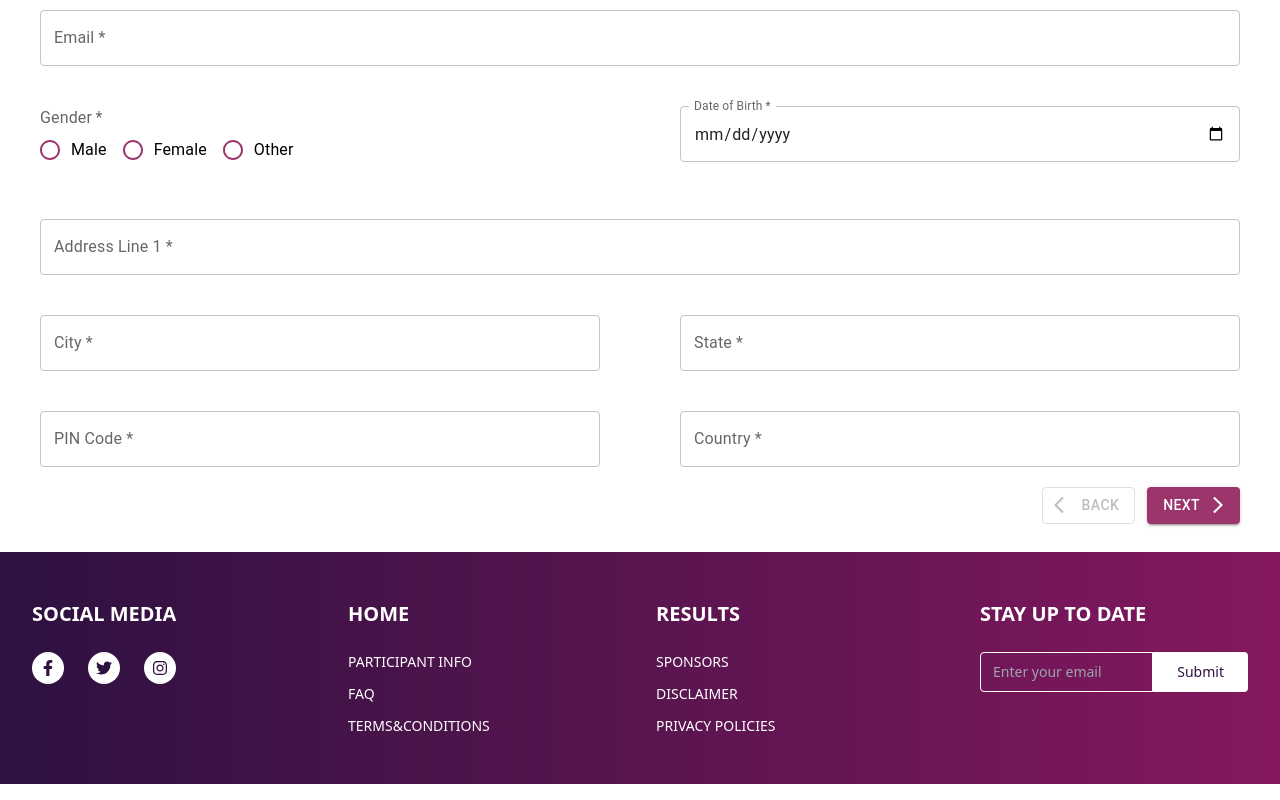
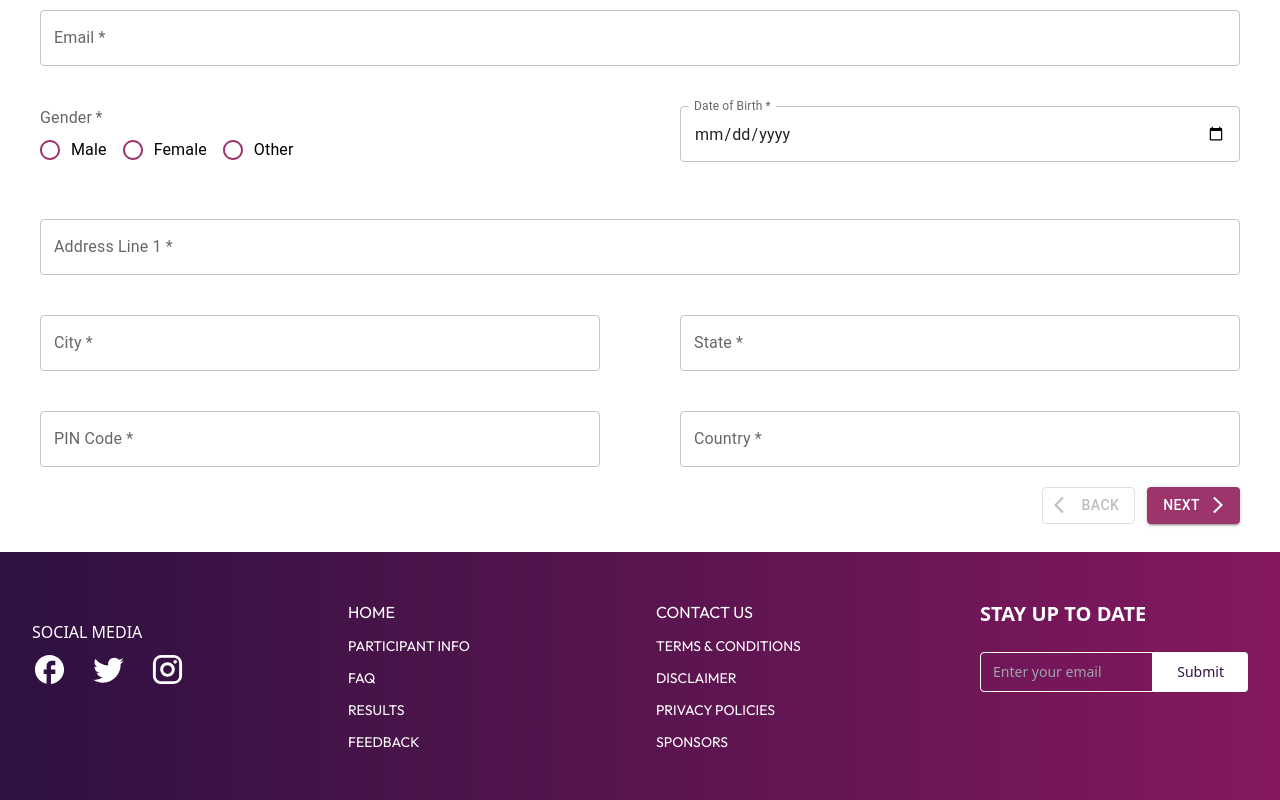
Before and after one commit to tomsabu444/Pala-Marathon-Website, a React (Vite) app in the folder client/: page /register in a window 1280 px wide. Shown: the part 1057-1857 px from the top of the page. Built offline with nearby package versions, Linux system fonts and the light colour scheme.

Commit message:
Updates social media icons in the Footer component
Replaces the Facebook, Twitter, and Instagram icons with MUI icons for a more consistent design

```diff
--- a/client/src/components/Footer.jsx
+++ b/client/src/components/Footer.jsx
@@ -1,6 +1,6 @@
 import React, { useState } from 'react';
-import { FaFacebookF, FaTwitter, FaInstagram } from 'react-icons/fa';
-
+import { Twitter, Instagram } from '@mui/icons-material';
+import FacebookRoundedIcon from '@mui/icons-material/FacebookRounded';
 const Footer = () => {
   const [email, setEmail] = useState('');
   const [error, setError] = useState('');
@@ -27,22 +27,16 @@ const Footer = () => {
         <div className="grid grid-cols-1 md:grid-cols-12 gap-12">
           {/* Social Media Section */}
           <div className="md:col-span-3">
-            <h3 className="text-xl font-bold mb-6">SOCIAL MEDIA</h3>
-            <div className="flex space-x-6">
+            <h3 className="text-md font-thin mt-5">SOCIAL MEDIA</h3>
+            <div className="flex space-x-6 mt-2">
               <a href="#" className="hover:opacity-80">
-                <div className="w-8 h-8 bg-white rounded-full flex items-center justify-center">
-                  <FaFacebookF className="text-[#2D1140]" />
-                </div>
+                  <FacebookRoundedIcon fontSize='large'  />
               </a>
               <a href="#" className="hover:opacity-80">
-                <div className="w-8 h-8 bg-white rounded-full flex items-center justify-center">
-                  <FaTwitter className="text-[#2D1140]" />
-                </div>
+                  <Twitter fontSize='large' />
               </a>
               <a href="#" className="hover:opacity-80">
-                <div className="w-8 h-8 bg-white rounded-full flex items-center justify-center">
-                  <FaInstagram className="text-[#2D1140]" />
-                </div>
+                  <Instagram  fontSize='large'  />
               </a>
             </div>
           </div>
@@ -50,19 +44,21 @@ const Footer = () => {
           {/* Center Links Section */}
           <div className="md:col-span-6 grid grid-cols-2 gap-8">
             {/* Left Column */}
-            <div className="space-y-3">
-              <a href="#" className="block text-xl font-bold mb-6">HOME</a>
+            <div className="space-y-3 font-outfit">
+              <a href="#" className="block text-md">HOME</a>
               <a href="#" className="block text-sm">PARTICIPANT INFO</a>
               <a href="#" className="block text-sm">FAQ</a>
-              <a href="#" className="block text-sm">TERMS&CONDITIONS</a>
+              <a href="#" className="block text-sm">RESULTS</a>
+              <a href="#" className="block text-sm">FEEDBACK</a>
             </div>
 
             {/* Right Column */}
-            <div className="space-y-3">
-              <a href="#" className="block text-xl font-bold mb-6">RESULTS</a>
-              <a href="#" className="block text-sm">SPONSORS</a>
+            <div className="space-y-3 font-outfit">
+              <a href="#" className="block text-md">CONTACT US</a>
+              <a href="#" className="block  text-sm">TERMS & CONDITIONS</a>
               <a href="#" className="block text-sm">DISCLAIMER</a>
               <a href="#" className="block text-sm">PRIVACY POLICIES</a>
+              <a href="#" className="block text-sm">SPONSORS</a>
             </div>
           </div>
 
```
